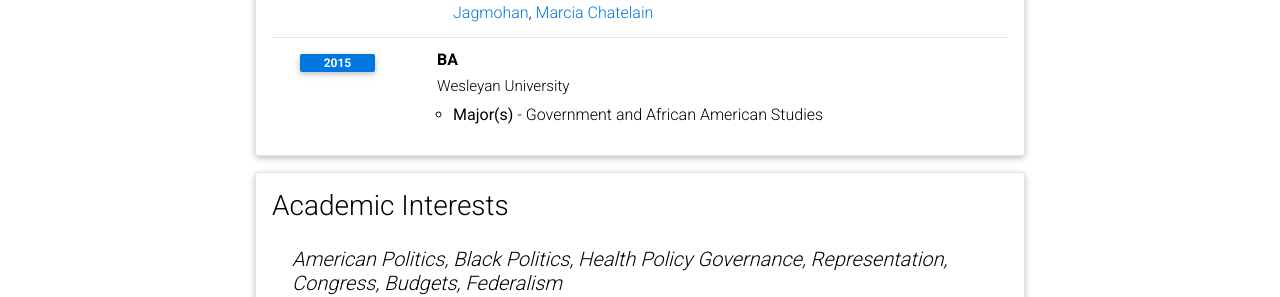
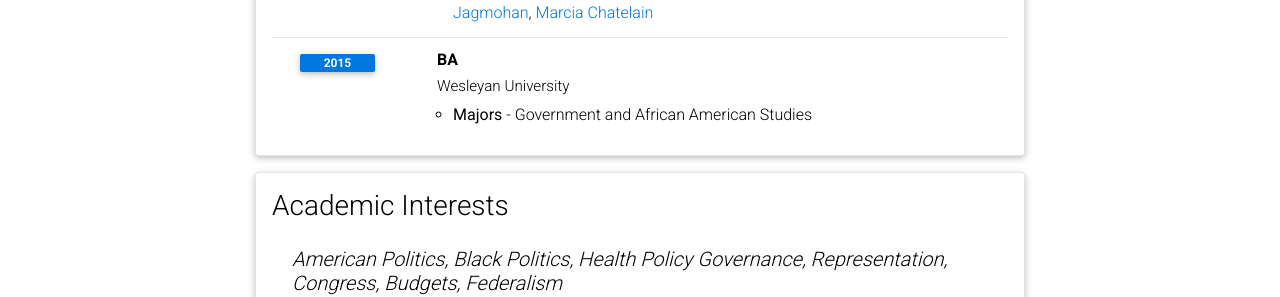
Before and after one commit to chosam2322/chosam2322.github.io, a Jekyll site: the page built from _pages/cv.md, in a window 1280 px wide and 900 px high. Shown: the part 384-681 px from the top of the window. Built offline with Jekyll 4.4.1, drawn with Linux system fonts in a browser that asks for light colours; comment, search, counter and statistics services are not loaded; a style sheet for code colours, icons or effects is not loaded.

Commit message:
Update cv.yml

```diff
--- a/_data/cv.yml
+++ b/_data/cv.yml
@@ -10,7 +10,7 @@
     - title: BA
       institution: Wesleyan University
       description:
-        - <b>Major(s)</b> - Government and African American Studies
+        - <b>Majors</b> - Government and African American Studies
       year: 2015
 
 - title: Academic Interests
```
